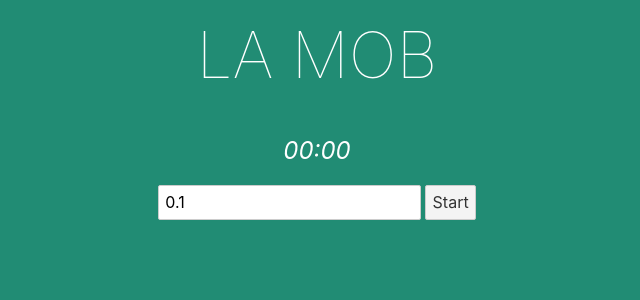
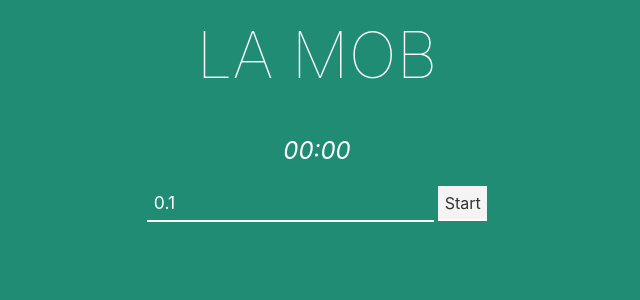
Before and after one commit to dillonfagan/LaMob, a Svelte app: page / in a window 1280 px wide. Shown: the top 300 px of the page, without its empty margins (323-963 px from the left). Built offline with nearby package versions, Linux system fonts and the light colour scheme.

Commit message:
style the input

```diff
--- a/public/global.css
+++ b/public/global.css
@@ -32,8 +32,14 @@ input, button, select, textarea {
 	padding: 0.4em;
 	margin: 0 0 0.5em 0;
 	box-sizing: border-box;
-	border: 1px solid #ccc;
-	border-radius: 2px;
+	border: none;
+	border-bottom: 2px solid white;
+	background-color: transparent;
+}
+
+input {
+	font-size: 1.1rem;
+	color: white;
 }
 
 input:disabled {
```
